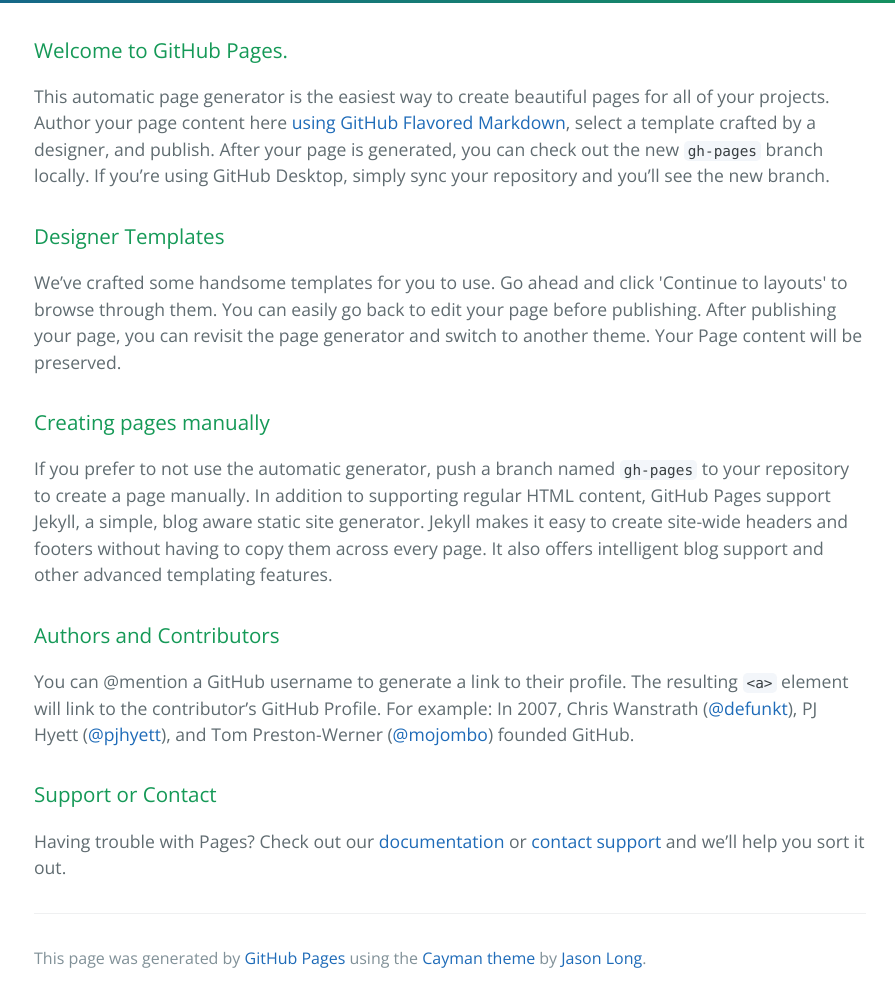
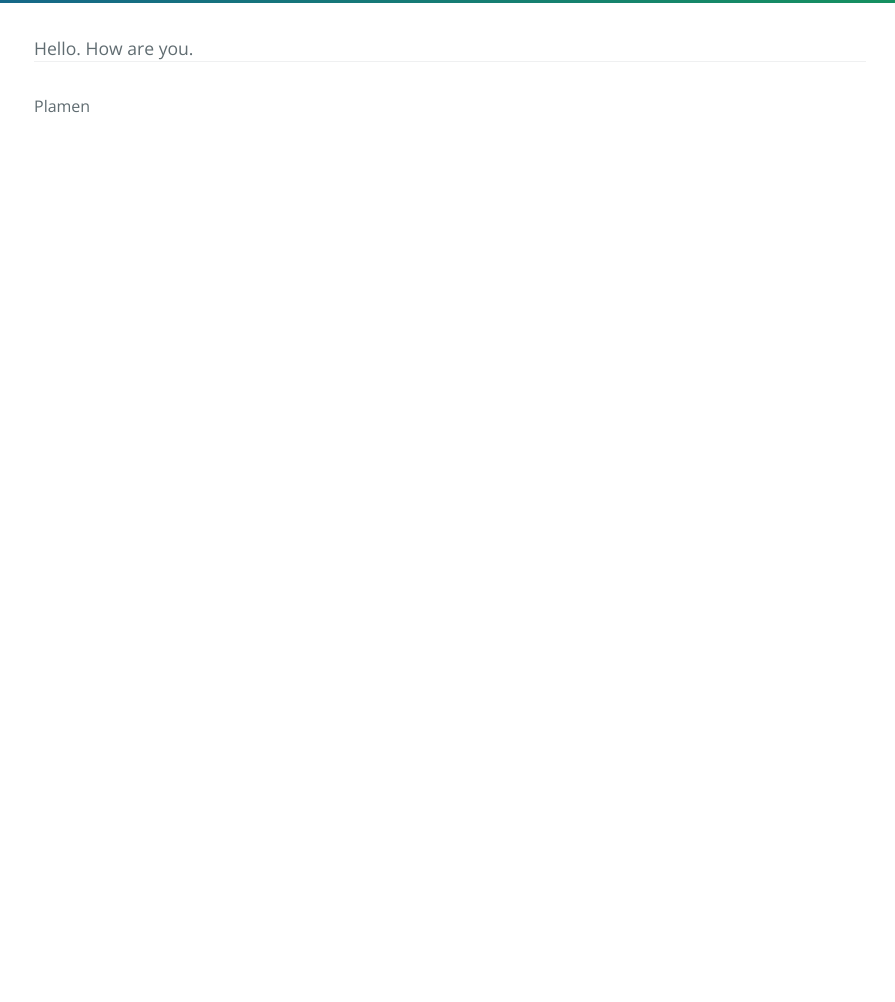
Before and after one commit to kysmet4e/kusmet, a plain HTML site: page index.html in a window 1280 px wide. Shown: the part 314-1316 px from the top of the page, without its empty margins (190-1085 px from the left). After the commit the page ends 800 px from the top, so only its background shows below. Drawn offline with nearby package versions, Linux system fonts and the light colour scheme.

Commit message:
Update index.html

```diff
--- a/index.html
+++ b/index.html
@@ -16,35 +16,12 @@
     </section>
 
     <section class="main-content">
-      <h3>
-<a id="welcome-to-github-pages" class="anchor" href="#welcome-to-github-pages" aria-hidden="true"><span aria-hidden="true" class="octicon octicon-link"></span></a>Welcome to GitHub Pages.</h3>
 
-<p>This automatic page generator is the easiest way to create beautiful pages for all of your projects. Author your page content here <a href="https://guides.github.com/features/mastering-markdown/">using GitHub Flavored Markdown</a>, select a template crafted by a designer, and publish. After your page is generated, you can check out the new <code>gh-pages</code> branch locally. If you’re using GitHub Desktop, simply sync your repository and you’ll see the new branch.</p>
-
-<h3>
-<a id="designer-templates" class="anchor" href="#designer-templates" aria-hidden="true"><span aria-hidden="true" class="octicon octicon-link"></span></a>Designer Templates</h3>
-
-<p>We’ve crafted some handsome templates for you to use. Go ahead and click 'Continue to layouts' to browse through them. You can easily go back to edit your page before publishing. After publishing your page, you can revisit the page generator and switch to another theme. Your Page content will be preserved.</p>
-
-<h3>
-<a id="creating-pages-manually" class="anchor" href="#creating-pages-manually" aria-hidden="true"><span aria-hidden="true" class="octicon octicon-link"></span></a>Creating pages manually</h3>
-
-<p>If you prefer to not use the automatic generator, push a branch named <code>gh-pages</code> to your repository to create a page manually. In addition to supporting regular HTML content, GitHub Pages support Jekyll, a simple, blog aware static site generator. Jekyll makes it easy to create site-wide headers and footers without having to copy them across every page. It also offers intelligent blog support and other advanced templating features.</p>
-
-<h3>
-<a id="authors-and-contributors" class="anchor" href="#authors-and-contributors" aria-hidden="true"><span aria-hidden="true" class="octicon octicon-link"></span></a>Authors and Contributors</h3>
-
-<p>You can @mention a GitHub username to generate a link to their profile. The resulting <code>&lt;a&gt;</code> element will link to the contributor’s GitHub Profile. For example: In 2007, Chris Wanstrath (<a href="https://github.com/defunkt" class="user-mention">@defunkt</a>), PJ Hyett (<a href="https://github.com/pjhyett" class="user-mention">@pjhyett</a>), and Tom Preston-Werner (<a href="https://github.com/mojombo" class="user-mention">@mojombo</a>) founded GitHub.</p>
-
-<h3>
-<a id="support-or-contact" class="anchor" href="#support-or-contact" aria-hidden="true"><span aria-hidden="true" class="octicon octicon-link"></span></a>Support or Contact</h3>
-
-<p>Having trouble with Pages? Check out our <a href="https://help.github.com/pages">documentation</a> or <a href="https://github.com/contact">contact support</a> and we’ll help you sort it out.</p>
+Hello. How are you.
 
       <footer class="site-footer">
-
-        <span class="site-footer-credits">This page was generated by <a href="https://pages.github.com">GitHub Pages</a> using the <a href="https://github.com/jasonlong/cayman-theme">Cayman theme</a> by <a href="https://twitter.com/jasonlong">Jason Long</a>.</span>
-      </footer>
+Plamen
+       </footer>
 
     </section>
 
```
